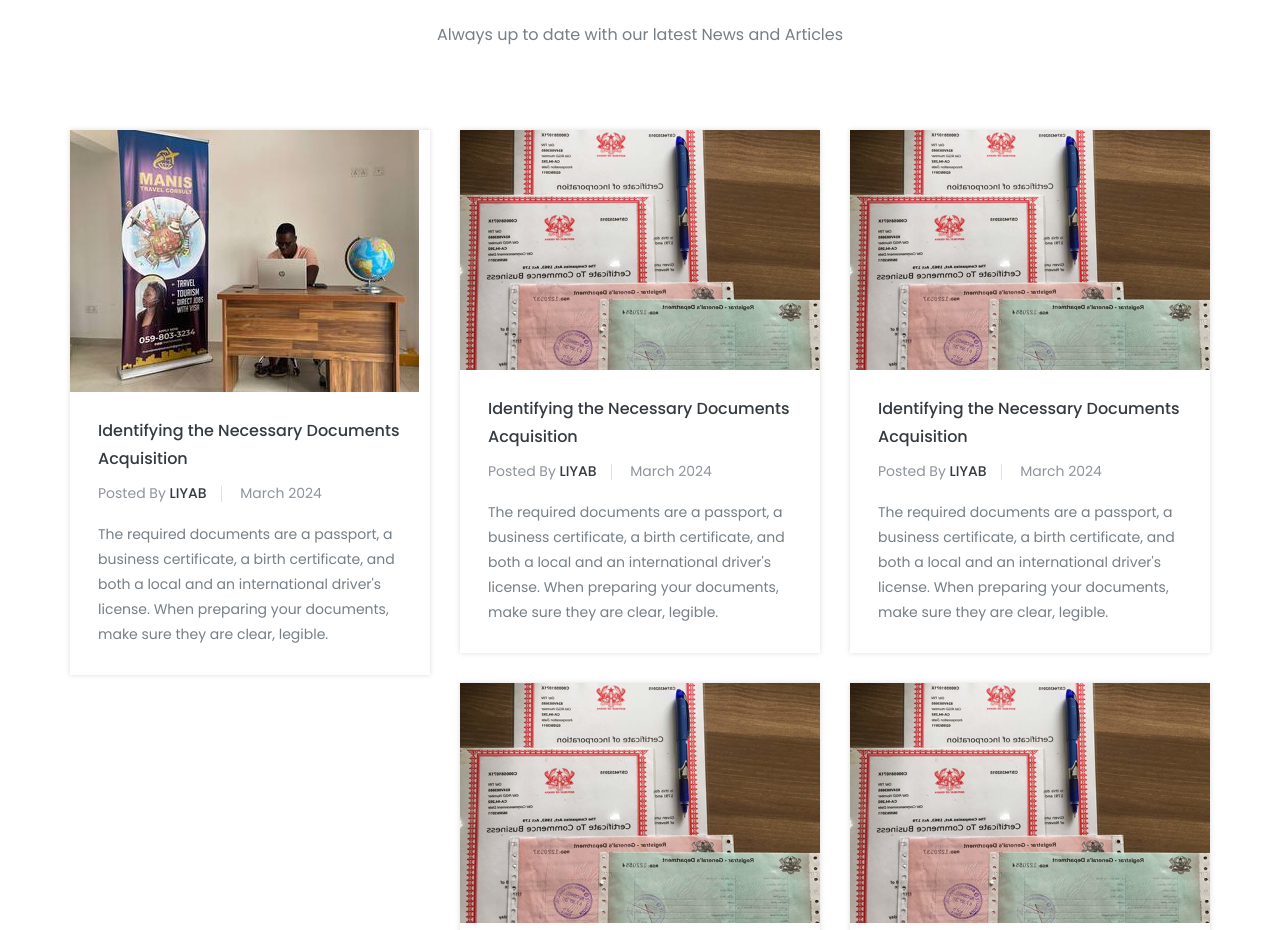
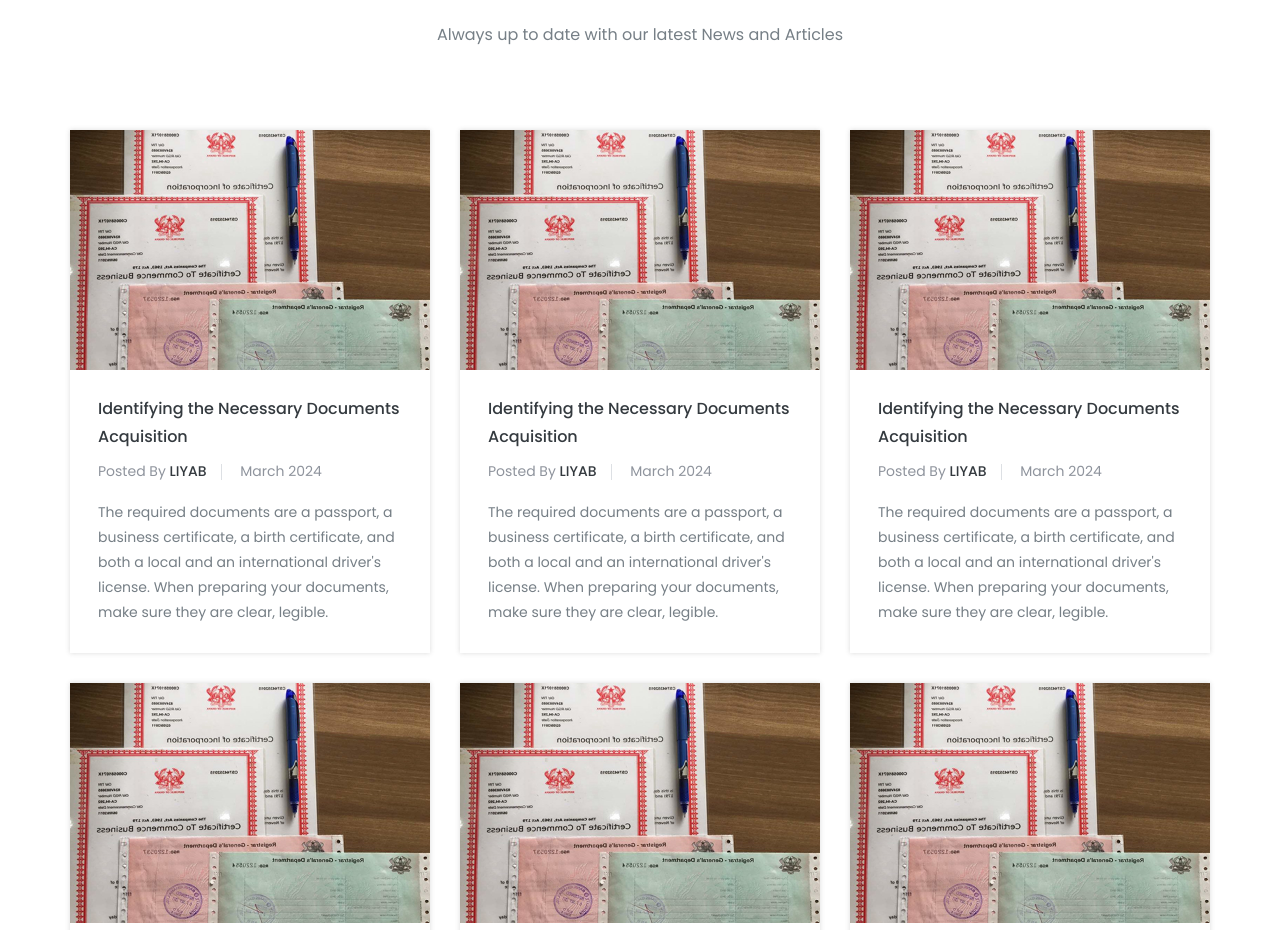
Before and after one commit to 12liyab/Manis-consult-2, a website: page index.html in a window 1280 px wide. Shown: the part 4727-5657 px from the top of the page. Drawn offline with nearby package versions, Linux system fonts and the light colour scheme.

Commit message:
Update index.html

```diff
--- a/index.html
+++ b/index.html
@@ -1000,7 +1000,7 @@
 						<div class="col-md-4 col-sm-6">
 							<div class="single-blog-item">
 								<div class="single-blog-item-img">
-									<img src="assets/images/blog/manis213.jpg" alt="blog image">
+									<img src="assets/images/blog/s1.jpg" alt="blog image">
 								</div>
 								<div class="single-blog-item-txt">
 									<h2><a href="#">Identifying the Necessary Documents Acquisition</a></h2>
```
